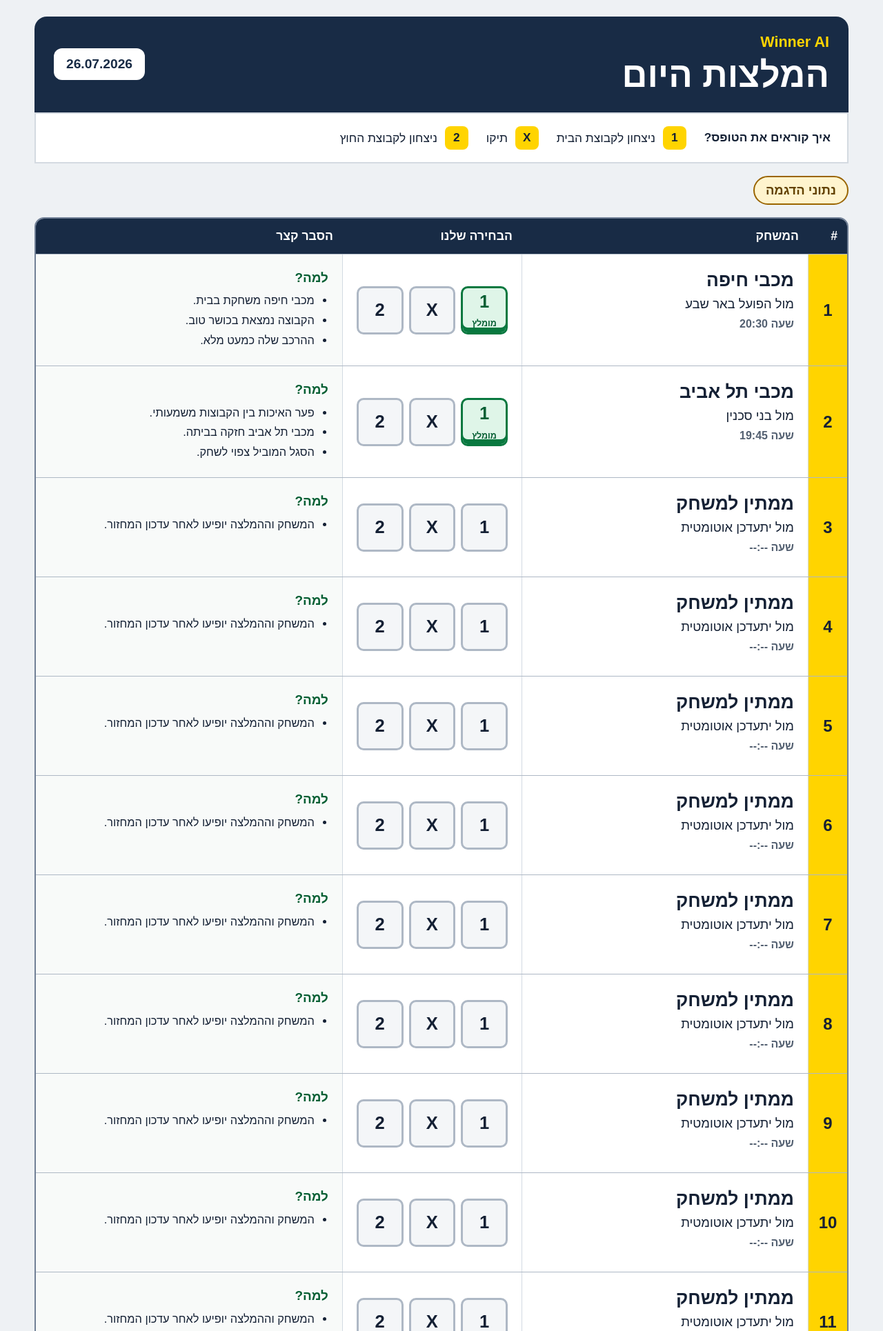
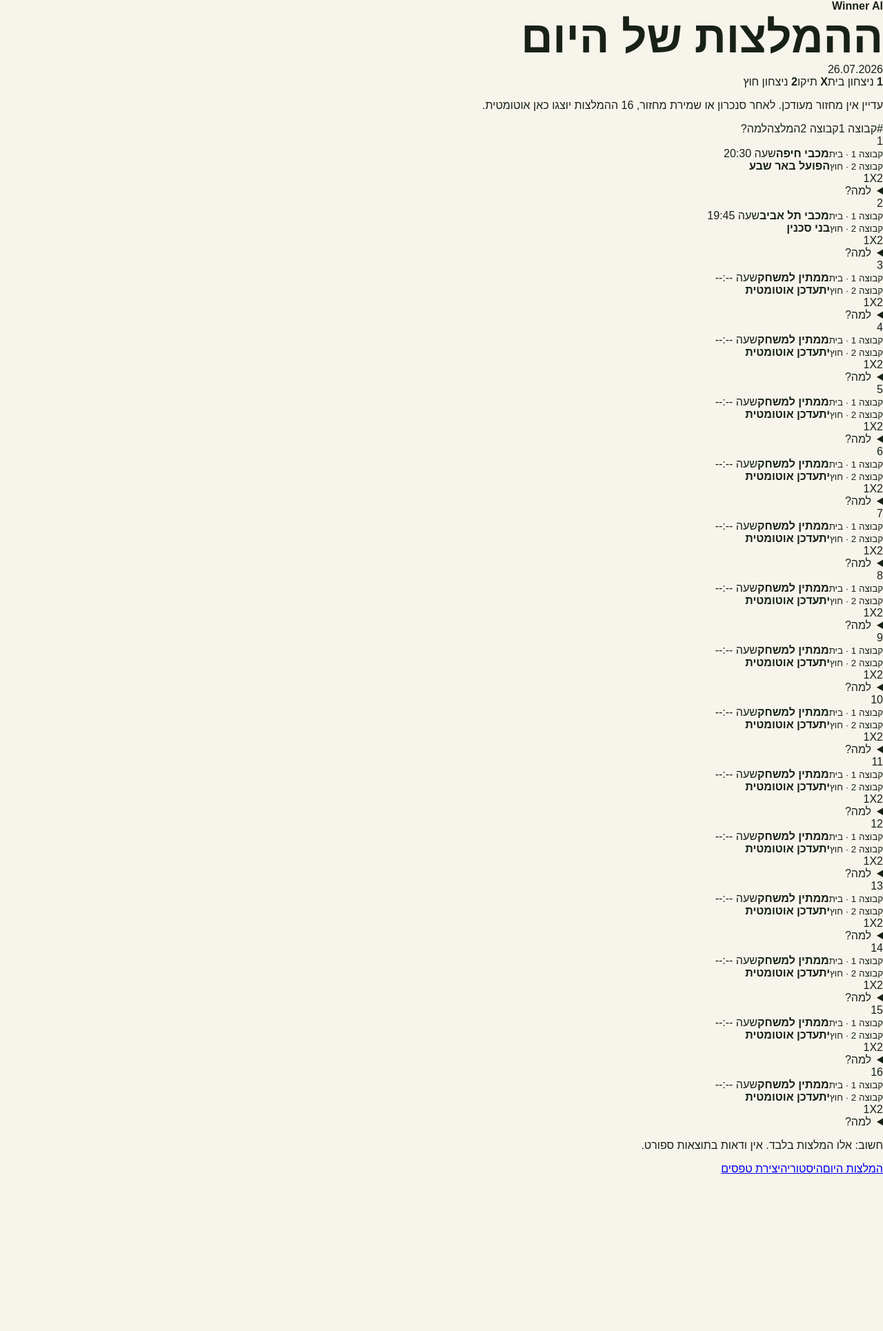
Before and after one commit to mmmstars/winner-ai, a FastAPI app: page / in a window 1280 px wide. Shown: the top 1930 px of the page at 69% size. After the commit the page ends 1702 px from the top, so only its background shows below. Run offline with FastAPI, Linux system fonts and the light colour scheme; data comes from the database, SQL or seed files in the repository; data that the repository does not hold is empty.

Commit message:
Split home and away teams in Dad table

```diff
--- a/app/templates/home.html
+++ b/app/templates/home.html
@@ -1,73 +1,30 @@
 <!doctype html>
 <html lang="he" dir="rtl">
 <head>
-  <meta charset="utf-8"><meta name="viewport" content="width=device-width, initial-scale=1">
-  <meta name="theme-color" content="#182b45"><meta name="apple-mobile-web-app-capable" content="yes">
-  <title>המלצות היום | Winner AI</title>
+  <meta charset="utf-8"><meta name="viewport" content="width=device-width,initial-scale=1">
+  <meta name="theme-color" content="#102a43"><title>המלצות היום | Winner AI</title>
   <link rel="manifest" href="/static/manifest.webmanifest"><link rel="icon" href="/static/icon.svg" type="image/svg+xml">
-  <link rel="stylesheet" href="/static/styles.css?v=041">
+  <link rel="stylesheet" href="/static/styles.css?v=103">
 </head>
-<body class="coupon-body">
-<main class="coupon-page">
-  <header class="coupon-header">
-    <div><p class="coupon-brand" lang="en">Winner AI</p><h1>המלצות היום</h1></div>
-    <div class="coupon-date">{{ today }}</div>
-  </header>
-
-  <section class="coupon-help" aria-label="הסבר לסימונים">
-    <strong>איך קוראים את הטופס?</strong>
-    <span><b>1</b> ניצחון לקבוצת הבית</span>
-    <span><b>X</b> תיקו</span>
-    <span><b>2</b> ניצחון לקבוצת החוץ</span>
+<body class="dad-body">
+<main class="dad-page">
+  <header class="dad-header"><div><b>Winner AI</b><h1>ההמלצות של היום</h1></div><time>{{ today }}</time></header>
+  <section class="dad-key" aria-label="הסבר הסימונים"><span><b>1</b> ניצחון בית</span><span><b>X</b> תיקו</span><span><b>2</b> ניצחון חוץ</span></section>
+  {% if not has_round %}<p class="data-status">עדיין אין מחזור מעודכן. לאחר סנכרון או שמירת מחזור, 16 ההמלצות יוצגו כאן אוטומטית.</p>{% endif %}
+  <section class="dad-table" aria-label="טבלת ההמלצות">
+    <div class="dad-head"><span>#</span><span>קבוצה 1</span><span>קבוצה 2</span><span>המלצה</span><span>למה?</span></div>
+    {% for item in recommendations %}
+    <article class="dad-row">
+      <div class="dad-number">{{ loop.index }}</div>
+      <div class="dad-team dad-home-team"><small>קבוצה 1 · בית</small><strong>{{ item.home_team }}</strong><span>שעה {{ item.time }}</span></div>
+      <div class="dad-team dad-away-team"><small>קבוצה 2 · חוץ</small><strong>{{ item.away_team }}</strong></div>
+      <div class="dad-choice" aria-label="המלצה {{ item.selection }}"><span class="choice {% if item.selection == '1' %}chosen{% endif %}">1</span><span class="choice {% if item.selection == 'X' %}chosen{% endif %}">X</span><span class="choice {% if item.selection == '2' %}chosen{% endif %}">2</span></div>
+      <details class="dad-reason"><summary>למה?</summary><ul>{% for reason in item.reasons %}<li>{{ reason }}</li>{% endfor %}</ul></details>
+    </article>
+    {% else %}{% for number in range(1, 17) %}<article class="dad-row waiting-row"><div class="dad-number">{{ number }}</div><div class="dad-team dad-home-team"><small>קבוצה 1 · בית</small><strong>ממתין לקבוצה</strong></div><div class="dad-team dad-away-team"><small>קבוצה 2 · חוץ</small><strong>ממתין לקבוצה</strong></div><div class="dad-choice"><span class="choice">1</span><span class="choice">X</span><span class="choice">2</span></div><div class="waiting-reason">ממתין לנתונים</div></article>{% endfor %}{% endfor %}
   </section>
-
-  <p class="demo-badge">נתוני הדגמה</p>
-
-  <section class="coupon" aria-label="טופס ההמלצות">
-    <div class="coupon-table-head" aria-hidden="true">
-      <span>#</span><span>המשחק</span><span>הבחירה שלנו</span><span>הסבר קצר</span>
-    </div>
-    {% for recommendation in recommendations %}
-    <article class="coupon-row">
-      <div class="game-number">{{ loop.index }}</div>
-      <div class="game-info">
-        <h2>{{ recommendation.home_team }}</h2>
-        <p>מול {{ recommendation.away_team }}</p>
-        <small>שעה {{ recommendation.time }}</small>
-      </div>
-      <div class="selection-area">
-        <p class="mobile-label">הבחירה שלנו</p>
-        <div class="selection-boxes" role="group" aria-label="המלצה למשחק {{ loop.index }}">
-          {% for option in ["1", "X", "2"] %}
-          <span class="selection {% if recommendation.selection == option %}recommended{% endif %}"
-                aria-label="{{ option }}{% if recommendation.selection == option %}, מומלץ{% endif %}">
-            {{ option }}
-            {% if recommendation.selection == option %}<small>מומלץ</small>{% endif %}
-          </span>
-          {% endfor %}
-        </div>
-      </div>
-      <div class="coupon-explanation">
-        <strong>למה?</strong>
-        <ul>{% for reason in recommendation.reasons %}<li>{{ reason }}</li>{% endfor %}</ul>
-      </div>
-    </article>
-    {% else %}
-    <div class="empty-coupon">
-      <h2>אין המלצות להיום</h2>
-      <p>עדיף להמתין ליום אחר.</p>
-    </div>
-    {% endfor %}
-  </section>
-
-  <p class="coupon-notice">אלה המלצות בלבד. אין ודאות בתוצאות ספורט.</p>
-  <nav class="bottom-nav coupon-nav" aria-label="ניווט ראשי">
-    <a class="nav-link active" href="/" aria-current="page">המלצות היום</a>
-    <a class="nav-link" href="/history">היסטוריה</a>
-  </nav>
+  <p class="dad-warning">חשוב: אלו המלצות בלבד. אין ודאות בתוצאות ספורט.</p>
+  <nav class="dad-nav"><a class="active" href="/">המלצות היום</a><a href="/history">היסטוריה</a><a href="/builder">יצירת טפסים</a></nav>
 </main>
-<script>
-if("serviceWorker" in navigator){window.addEventListener("load",()=>navigator.serviceWorker.register("/service-worker.js"));}
-</script>
-</body>
-</html>
+<script>if("serviceWorker" in navigator){navigator.serviceWorker.register("/service-worker.js")}</script>
+</body></html>
```
